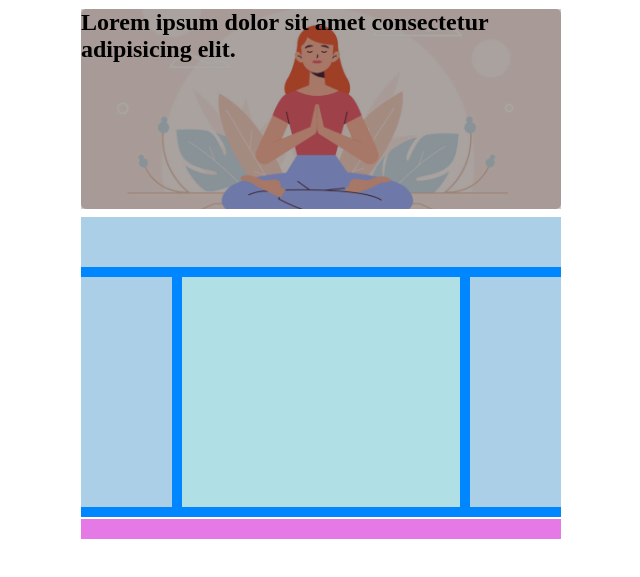
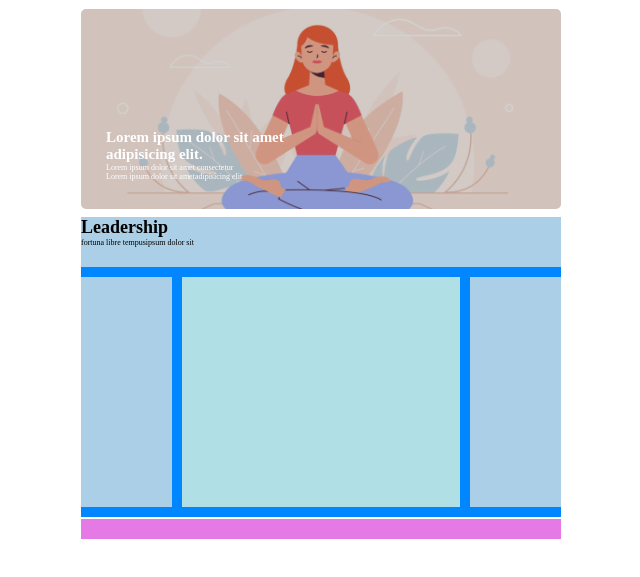
Before and after one commit to rota99C/htmlcss-wp, a plain HTML site: page index.html in a window 1280 px wide. Shown: the part 73-650 px from the top of the page, without its empty margins (319-959 px from the left). Drawn offline with Linux system fonts and the light colour scheme.

Commit message:
header completo

```diff
--- a/css/style.css
+++ b/css/style.css
@@ -49,10 +49,31 @@ header img {
 }
 
 .slideshow div {
-    background-color: rgba(0,0,0,0.2);
     height: 100%;
+    vertical-align: bottom;
 }
 
+.titolo-header, .titolo-header2 {
+    color: white;
+}
+
+.titolo-header {
+    padding-top: 120px;
+    padding-left: 25px;
+    font-size: 10px;
+}
+
+.titolo-header2 {
+    font-size: 8px;
+}
+
+#leadership {
+    font-size: 18px;
+}
+
+#sotto-leadership {
+    font-size: 8px;
+}
 
 
 .sopra-contenitore {
--- a/index.html
+++ b/index.html
@@ -25,12 +25,15 @@
 
         <main>
             <section class="slideshow">
-                <div><h1>Lorem ipsum dolor sit amet consectetur adipisicing elit.</h1></div>
+                <div class="titolo-header"><h1>Lorem ipsum dolor sit amet<br> adipisicing elit.</h1>
+                <p class="titolo-header2">Lorem ipsum dolor sit amet consectetur<br>Lorem ipsum dolor sit ametadipisicing elit</p></div>
 
             </section>
             <!-- \slideshow -->
 
             <section class="sopra-contenitore">
+                <h1 id="leadership">Leadership</h1>
+                <p id="sotto-leadership">fortuna libre tempusipsum dolor sit</p>
 
             </section>
 
```
